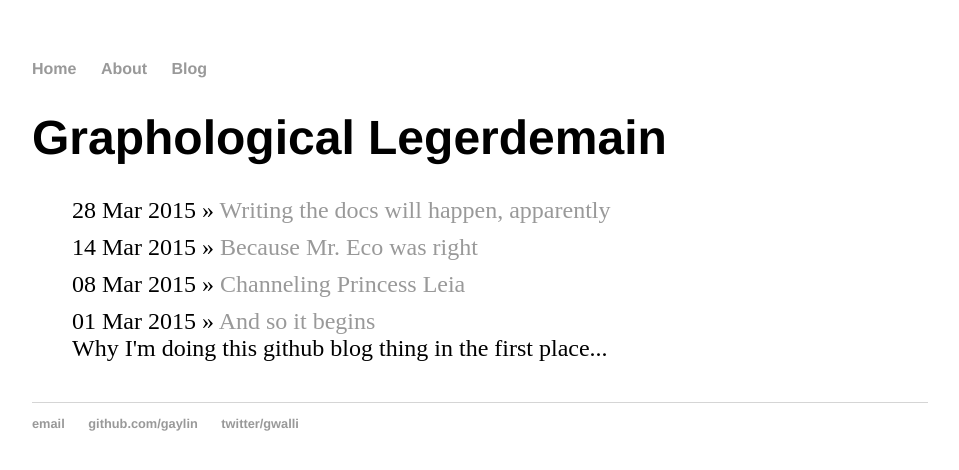
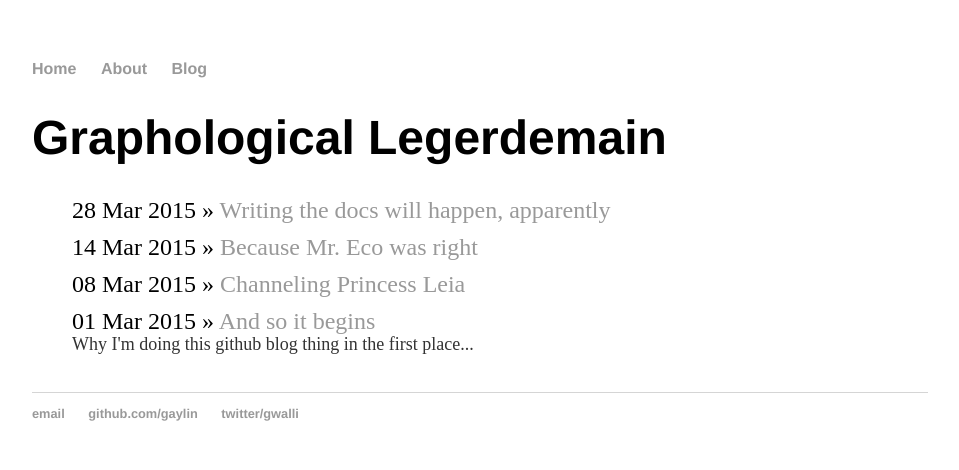
Before and after one commit to gaylin/gaylin.github.io, a Jekyll site: the page built from blog/index.html, in a window 1280 px wide. Shown: the top 470 px of the page, without its empty margins (160-1119 px from the left). Built offline with Jekyll 4.4.1, drawn with Linux system fonts in a browser that asks for light colours; Markdown is read by kramdown in place of the engine named in the settings.

Commit message:
set class

```diff
--- a/blog/index.html
+++ b/blog/index.html
@@ -8,7 +8,7 @@ title: Graphological Legerdemain
 	  {% for post in site.posts %}
 	    <li>
 	    <span>{{ post.date | date_to_string }}</span> » <a href="{{ post.url }}" title="{{ post.title }}">{{ post.title }}</a>
-	    <br>{{ post.summary }}
+	    <p class="post-summary">{{ post.summary }}</p>
 	    </li>
 	  {% endfor %}
 	</ul>
```
